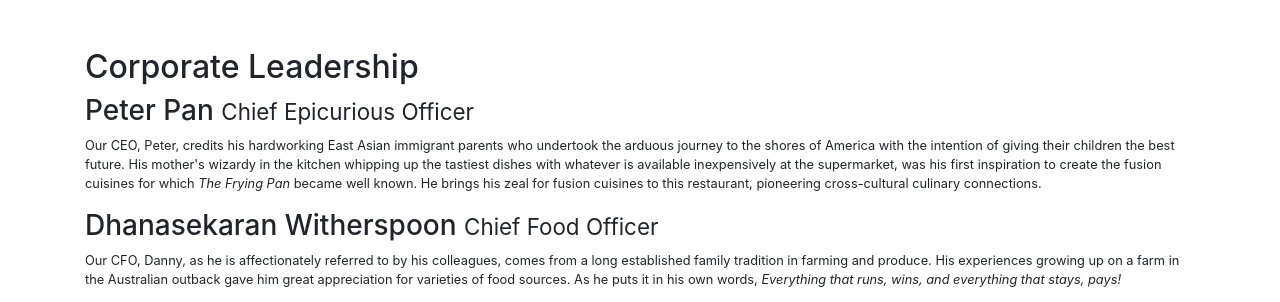
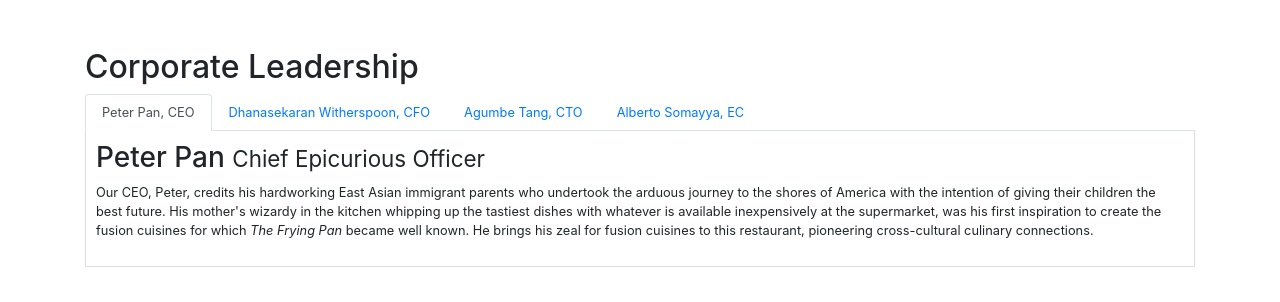
Before and after one commit to harnab28/CourseraBootrap, a website: page aboutus.html in a window 1280 px wide. Shown: the part 979-1281 px from the top of the page. Drawn offline with nearby package versions, Linux system fonts and the light colour scheme.

Commit message:
adding tabs in aboutus.html | introduction to BS javascript components

```diff
--- a/aboutus.html
+++ b/aboutus.html
@@ -112,18 +112,52 @@
         <div class="row row-content">
             <div>
                 <h2>Corporate Leadership</h2>
+
+                <ul class="nav nav-tabs">
+                    <li class="nav-item">
+                        <a href="#peter" role="tab" data-toggle="tab" class="nav-link active"> Peter Pan, CEO</a>
+                    </li>
+
+                    <li class="nav-item">
+                        <a href="#danny" role="tab" data-toggle="tab" class="nav-link"> Dhanasekaran Witherspoon, CFO</a>
+                    </li>
+
+                    <li class="nav-item">
+                        <a href="#agumbe" role="tab" data-toggle="tab" class="nav-link"> Agumbe Tang, CTO</a>
+                    </li>
+
+                    <li class="nav-item">
+                        <a href="#alberto" role="tab" data-toggle="tab" class="nav-link"> Alberto Somayya, EC</a>
+                    </li>
+
+                </ul>
+
+                <div class="tab-content">
+                    <div role="tabpanel" class="tab-pane fade show active" id="peter">
                         <h3>Peter Pan <small>Chief Epicurious Officer</small></h3>
+                        <p class="d-none d-sm-block">Our CEO, Peter, credits his hardworking East Asian immigrant parents who undertook the arduous journey to the shores of America with the intention of giving their children the best future. His mother's wizardy in the kitchen whipping up the tastiest dishes with whatever is available inexpensively at the supermarket, was his first inspiration to create the fusion cuisines for which <em>The Frying Pan</em> became well known. He brings his zeal for fusion cuisines to this restaurant, pioneering cross-cultural culinary connections.</p>
+                    </div>
 
-                <p class="d-none d-sm-block">Our CEO, Peter, credits his hardworking East Asian immigrant parents who undertook the arduous journey to the shores of America with the intention of giving their children the best future. His mother's wizardy in the kitchen whipping up the tastiest dishes with whatever is available inexpensively at the supermarket, was his first inspiration to create the fusion cuisines for which <em>The Frying Pan</em> became well known. He brings his zeal for fusion cuisines to this restaurant, pioneering cross-cultural culinary connections.</p>
-
+                    <div role="tabpanel" class="tab-pane fade" id="danny">
                         <h3>Dhanasekaran Witherspoon <small>Chief Food Officer</small></h3>
                         <p class="d-none d-sm-block">Our CFO, Danny, as he is affectionately referred to by his colleagues, comes from a long established family tradition in farming and produce. His experiences growing up on a farm in the Australian outback gave him great appreciation for varieties of food sources. As he puts it in his own words, <em>Everything that runs, wins, and everything that stays, pays!</em></p>
 
+                    </div>
+
+                    <div role="tabpanel" class="tab-pane fade" id="agumbe">
                         <h3>Agumbe Tang <small>Chief Taste Officer</small></h3>
                         <p class="d-none d-sm-block">Blessed with the most discerning gustatory sense, Agumbe, our CTO, personally ensures that every dish that we serve meets his exacting tastes. Our chefs dread the tongue lashing that ensues if their dish does not meet his exacting standards. He lives by his motto, <em>You click only if you survive my lick.</em></p>
 
+                    </div>
+
+                    <div role="tabpanel" class="tab-pane fade" id="alberto">
                         <h3>Alberto Somayya <small>Executive Chef</small></h3>
                         <p class="d-none d-sm-block">Award winning three-star Michelin chef with wide International experience having worked closely with whos-who in the culinary world, he specializes in creating mouthwatering Indo-Italian fusion experiences. He says, <em>Put together the cuisines from the two craziest cultures, and you get a winning hit! Amma Mia!</em></p>
+
+                    </div>
+
+                </div>
+
 
             </div>
        </div>
--- a/css/styles.css
+++ b/css/styles.css
@@ -38,3 +38,10 @@ body{
 .navbar-dark{
     background-color: #512da8;
 }
+
+.tab-content {
+    border-left: 1px solid #ddd;
+    border-right: 1px solid #ddd;
+    border-bottom: 1px solid #ddd;
+    padding: 10px;
+}
```
Lines whose indentation alone changed are shown as unchanged.
